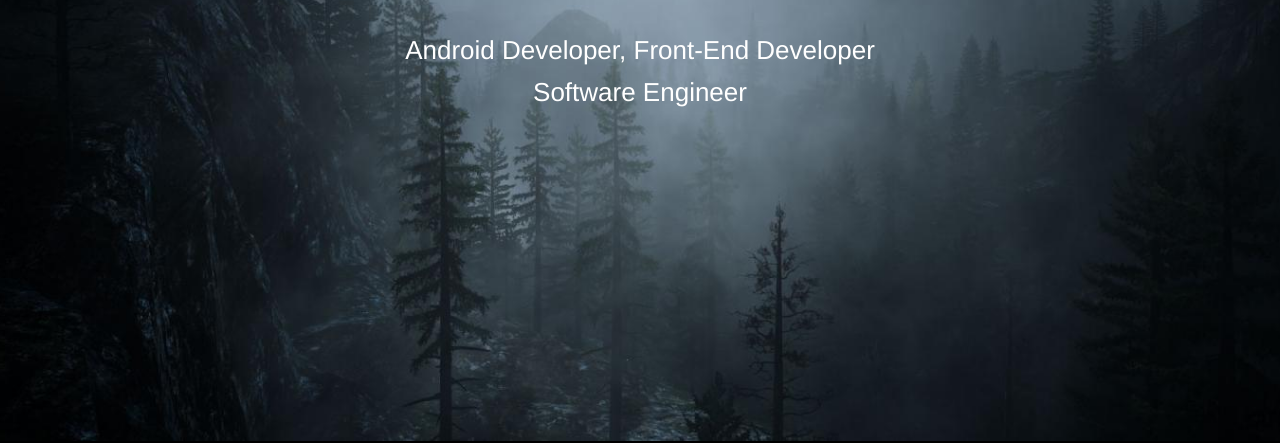
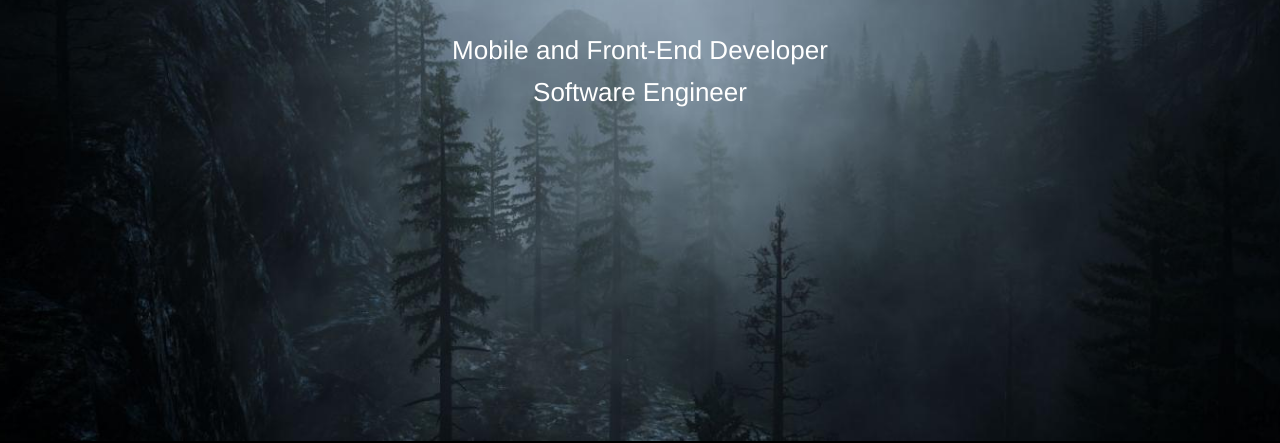
Before and after one commit to sarmedc/Sarmed-s-Portfolio, a website: page index.html in a window 1280 px wide. Shown: the part 359-802 px from the top of the page. Drawn offline with nearby package versions, Linux system fonts and the light colour scheme; some packages are replaced by stand-ins of ours.

Commit message:
updated resume and fixed some error

```diff
--- a/index.html
+++ b/index.html
@@ -81,7 +81,7 @@
                 <div class="row">
                     <div class="col-md-8 col-md-offset-2">
                         <h1 class="name">SARMED CHAUDHRY</h1>
-                        <p class="intro-text">Android Developer, Front-End Developer
+                        <p class="intro-text">Mobile and Front-End Developer
                             <br>Software Engineer</p>
                       <!--  <a href="#about" class="btn btn-circle page-scroll">
                             <i class="fa fa-angle-double-down animated"></i>-->
@@ -208,9 +208,6 @@
         </div>
     </section>
 
-    <!-- Map Section -->
-    <div id="map"></div>
-
     <!-- Footer -->
     <footer>
         <div class="container text-center">
```
Also changed, not shown: 1 other file.
